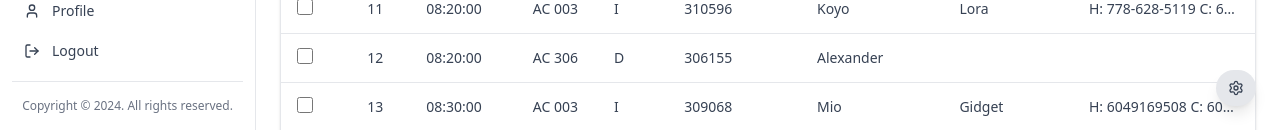
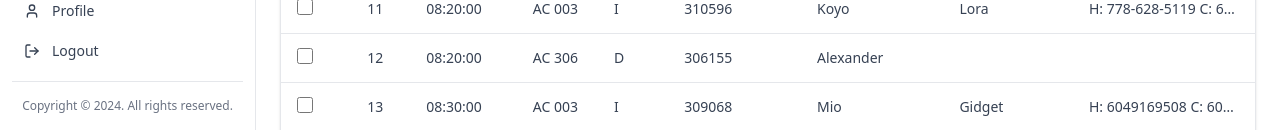
Before and after one commit to kpdevSE/language_limousine, a React (Vite) app in the folder frontend/: page /admin/assigndrivers in a window 1280 px wide. Shown: the part 670-800 px from the top of the page. Built offline with nearby package versions, Linux system fonts and the light colour scheme.

Commit message:
fixing unwanted settings button in assign driver page

```diff
--- a/frontend/src/pages/admin/pages/AssignDrivers.jsx
+++ b/frontend/src/pages/admin/pages/AssignDrivers.jsx
@@ -473,13 +473,6 @@ export default function AssignDrivers() {
                 </Button>
               </div>
             </div>
-
-            {/* Settings Icon */}
-            <div className="fixed bottom-6 right-6">
-              <Button className="bg-gray-200 hover:bg-gray-300 text-gray-700 p-3 rounded-full shadow-lg">
-                <Settings className="h-5 w-5" />
-              </Button>
-            </div>
           </div>
         </div>
 
```
